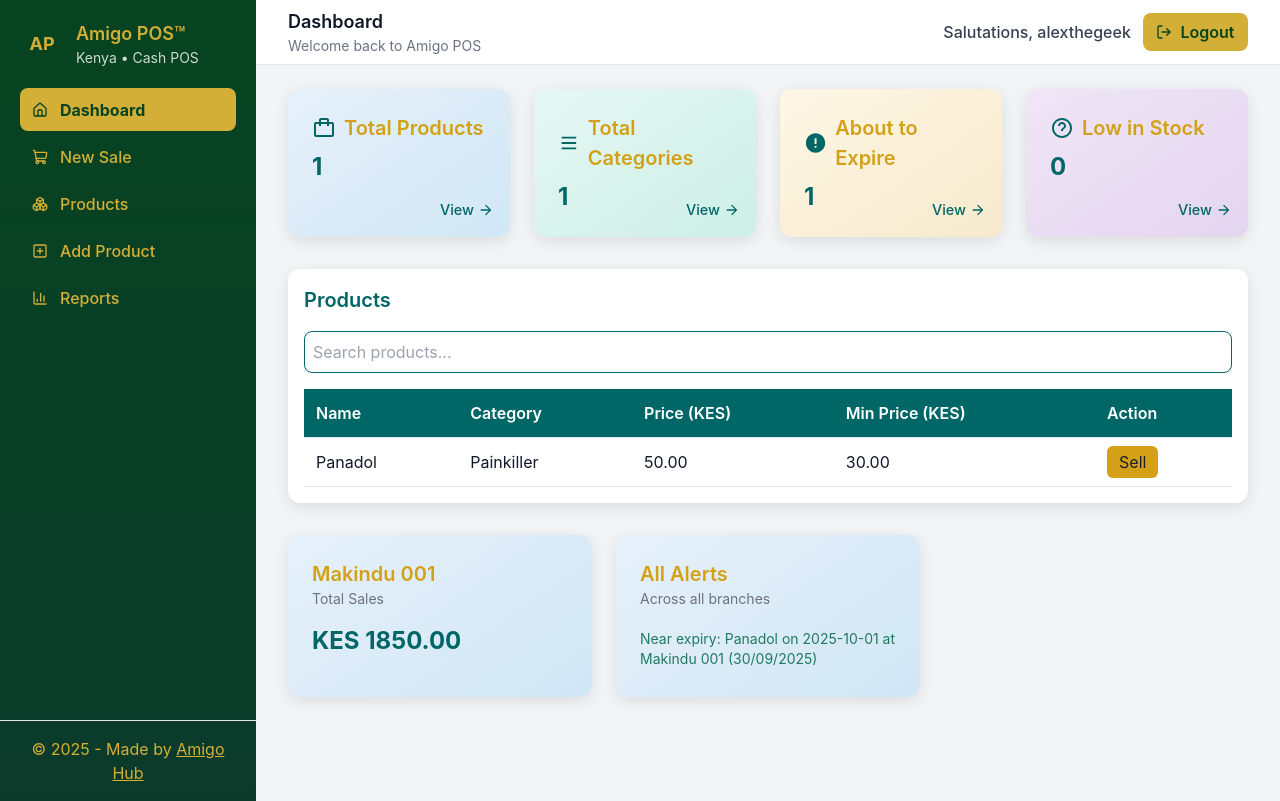
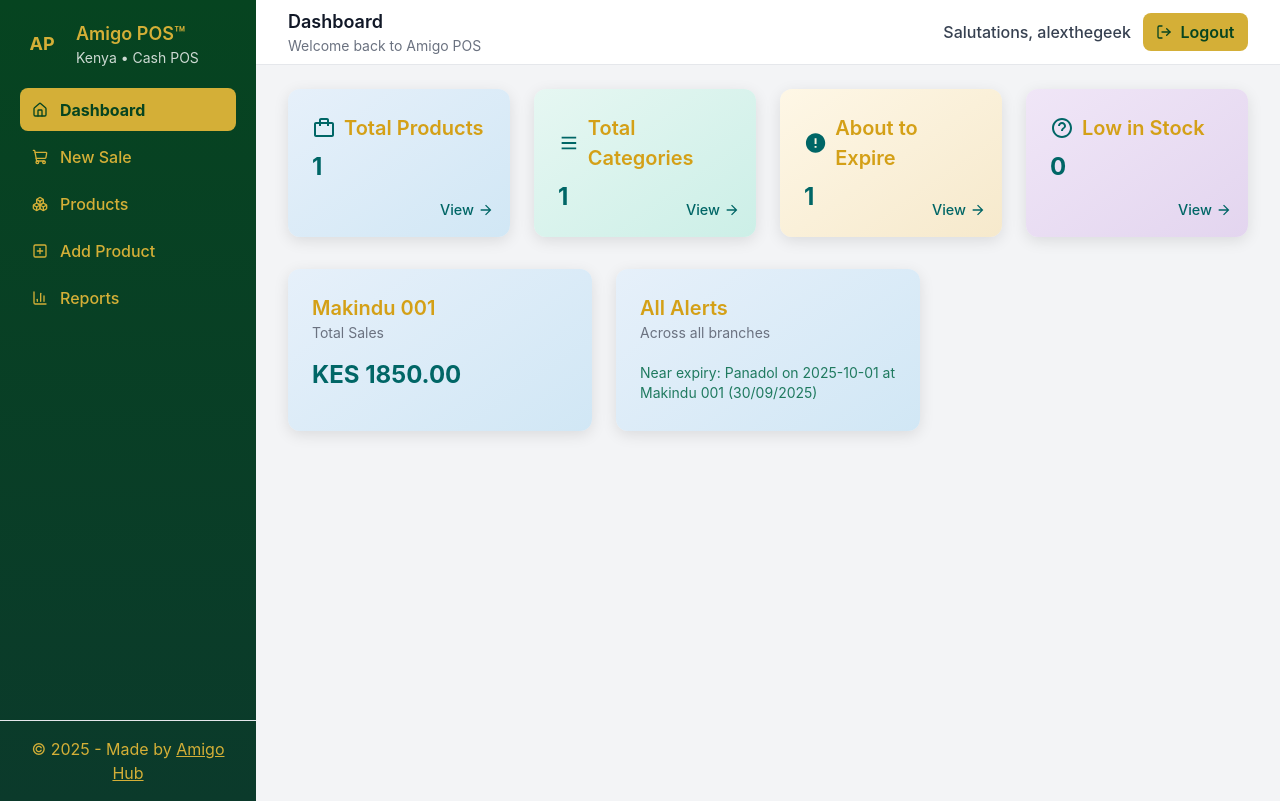
Before and after one commit to alexwaya0/pos, a Django app: page / in a window 1280 px wide. Run offline with Django 5.2, Linux system fonts and the light colour scheme; a user stored in the database is signed in; data comes from the database, SQL or seed files in the repository; some libraries are stand-ins or nearby versions.

Commit message:
clean up dashboard

```diff
--- a/pos/templates/pos/dashboard.html
+++ b/pos/templates/pos/dashboard.html
@@ -151,42 +151,6 @@
     </div>
   </div>
 
-  <!-- Product Table -->
-  <div class="table-container">
-    <h3 class="mb-4 text-teal">Products</h3>
-    <div class="mb-4">
-      <input type="text" id="search" placeholder="Search products..." class="w-full">
-    </div>
-    <table>
-      <thead>
-        <tr>
-          <th>Name</th>
-          <th>Category</th>
-          <th>Price (KES)</th>
-          <th>Min Price (KES)</th>
-          <th>Action</th>
-        </tr>
-      </thead>
-      <tbody id="product-table">
-        {% for product in products %}
-          <tr data-name="{{ product.name|lower }}">
-            <td>{{ product.name }}</td>
-            <td>{{ product.category }}</td>
-            <td>{{ product.price|floatformat:2 }}</td>
-            <td>{{ product.min_price|floatformat:2 }}</td>
-            <td>
-              <a href="{% url 'pos:sale_create' %}?product={{ product.id }}" class="sell-btn">Sell</a>
-            </td>
-          </tr>
-        {% empty %}
-          <tr>
-            <td colspan="5" class="text-center text-gray-500">No products available</td>
-          </tr>
-        {% endfor %}
-      </tbody>
-    </table>
-  </div>
-
   <!-- Role-Specific Data -->
   <div class="grid grid-cols-1 md:grid-cols-3 gap-6 mt-8">
     {% if role == 'cashier' %}
```
